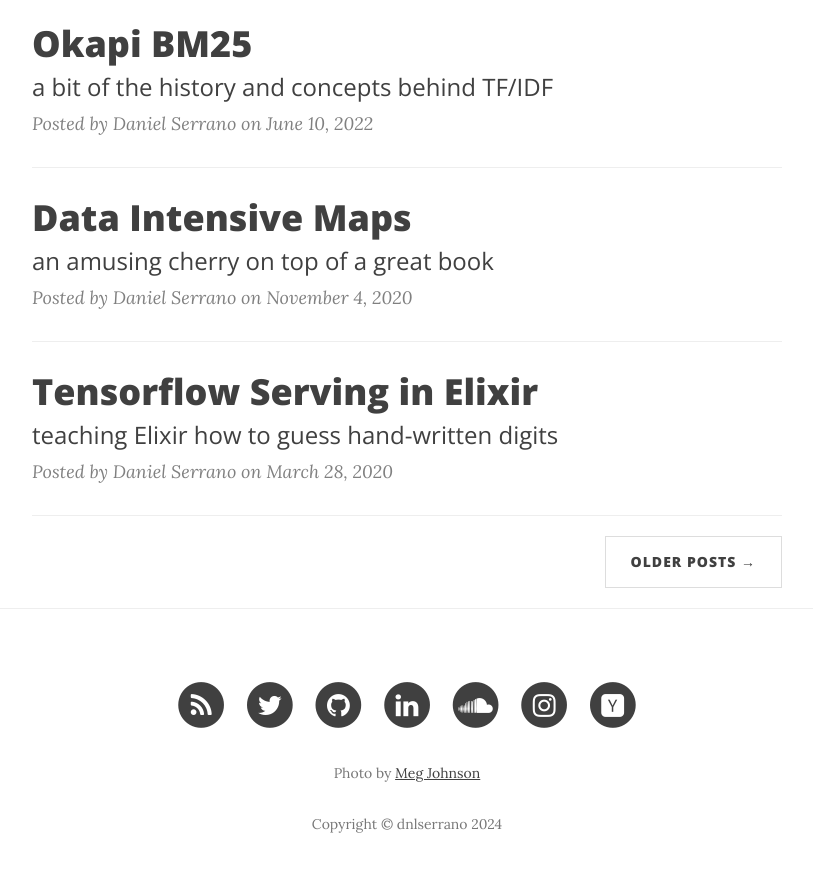
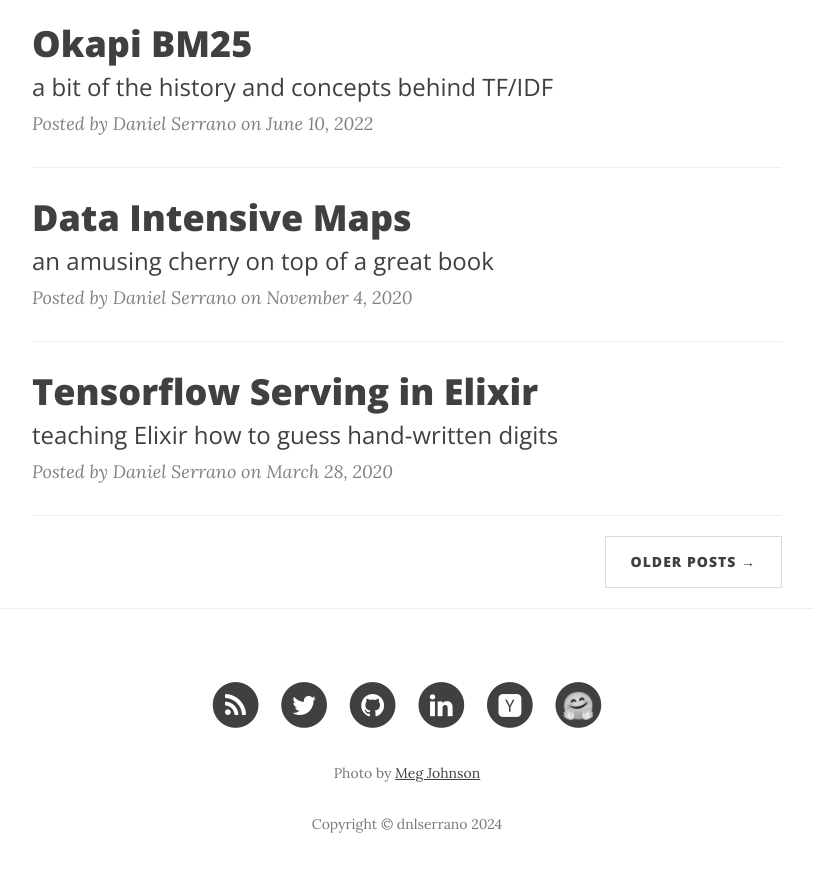
Before and after one commit to dnlserrano/dnlserrano.github.io, a Jekyll site: the page built from index.html, in a window 1280 px wide and 900 px high, scrolled down 860 px. Shown: the top 872 px of the window, without its empty margins (233-1046 px from the left). Built offline with Jekyll 4.4.1, drawn with Linux system fonts in a browser that asks for light colours; nearby versions of some CDN libraries; the list of posts is cut into pages by our own code.

Commit message:
Tweak socials

```diff
--- a/_config.yml
+++ b/_config.yml
@@ -8,7 +8,7 @@ github_username:  dnlserrano
 linkedin_username: danieljdserrano
 instagram_username: dnlserrano
 hackernews_username: dnlserrano
-soundcloud_username: danieljdserrano
+huggingface_username: dnlserrano
 
 # Build settings
 markdown: kramdown
--- a/_includes/footer.html
+++ b/_includes/footer.html
@@ -42,32 +42,22 @@
                         </a>
                     </li>
                     {% endif %}
-                    {% if site.soundcloud_username %}
-                    <li>
-                        <a href="https://soundcloud.com/{{ site.soundcloud_username }}">
-                            <span class="fa-stack fa-lg">
-                                <i class="fa fa-circle fa-stack-2x"></i>
-                                <i class="fa fa-soundcloud fa-stack-1x fa-inverse"></i>
-                            </span>
-                        </a>
-                    </li>
-                    {% endif %}
-                    {% if site.instagram_username %}
-                    <li>
-                        <a href="https://instagram.com/{{ site.instagram_username }}">
-                            <span class="fa-stack fa-lg">
-                                <i class="fa fa-circle fa-stack-2x"></i>
-                                <i class="fa fa-instagram fa-stack-1x fa-inverse"></i>
-                            </span>
-                        </a>
-                    </li>
-                    {% endif %}
                     {% if site.hackernews_username %}
                     <li>
                         <a href="https://news.ycombinator.com/user?id={{ site.hackernews_username }}">
                             <span class="fa-stack fa-lg">
                                 <i class="fa fa-circle fa-stack-2x"></i>
                                 <i class="fa fa-hacker-news fa-stack-1x fa-inverse"></i>
+                            </span>
+                        </a>
+                    </li>
+                    {% endif %}
+                    {% if site.huggingface_username %}
+                    <li>
+                        <a href="https://huggingface.co/{{ site.huggingface_username }}">
+                            <span class="fa-stack fa-lg">
+                                <i class="fa fa-circle fa-stack-2x"></i>
+                                <i class="fa fa-stack-1x fa-inverse" style="color: grey; filter: grayscale(100%);">🤗</i>
                             </span>
                         </a>
                     </li>
```
